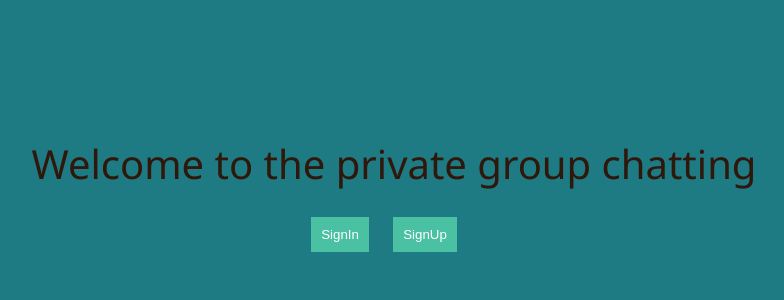
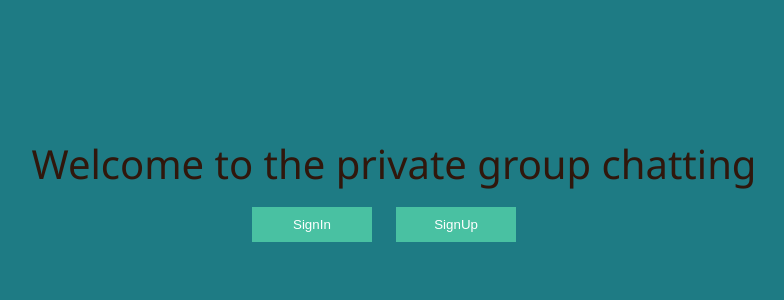
Before and after one commit to ak340701/chating, a PHP site: page / in a window 1280 px wide. Shown: the part 67-367 px from the top of the page, without its empty margins (246-1030 px from the left). Run offline with PHP 8.4, Linux system fonts and the light colour scheme.

Commit message:
Update style.css

```diff
--- a/css/style.css
+++ b/css/style.css
@@ -23,7 +23,7 @@ h1, h2 ,h3 {
 }
 
 p {
-	margin: 10px 0;
+	margin: 10px, 10px;
 
 }
 
@@ -98,7 +98,7 @@ p {
 	background: #49c1a2;
 	color: #fff;
 	cursor: pointer;
-	width: ,80px;
+	width: 120px;
 }
 .signin:hover{
 	color:black;
```
